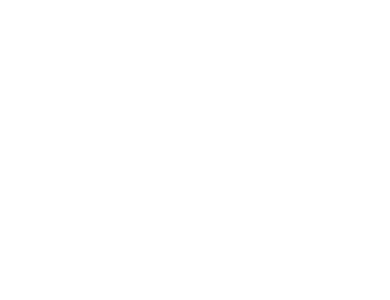
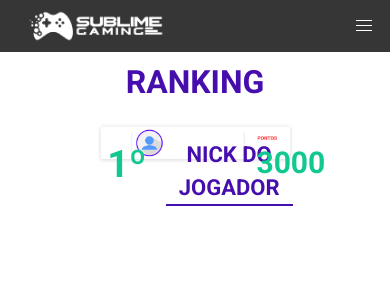
Before and after one commit to AndersonAlpin/projeto-tid-game, a Vue app in the folder frontend/: page /ranking in a window 390 px wide. Shown: the top 300 px of the page. Built offline with nearby package versions, Linux system fonts and the light colour scheme.

Commit message:
Ranking
Faltando responsividade

```diff
--- a/frontend/src/components/Cenario.vue
+++ b/frontend/src/components/Cenario.vue
@@ -59,7 +59,7 @@
 export default {
   data() {
     return {
-      index: 1,
+      index: 0,
       cenarios: [
         {
           // Alternativa 1
--- a/frontend/src/router/index.js
+++ b/frontend/src/router/index.js
@@ -4,6 +4,7 @@
 import Game from '../views/Game.vue'
 import Menu from '../views/Menu.vue'
 import About from '../views/About.vue'
+import Ranking from '../views/Ranking.vue'
 
 Vue.use(VueRouter)
 
@@ -28,6 +29,11 @@
     name: 'About',
     component: About
   },
+  {
+    path: '/ranking',
+    name: 'Ranking',
+    component: Ranking
+  },
 ]
 
 const router = new VueRouter({
--- a/frontend/src/views/About.vue
+++ b/frontend/src/views/About.vue
@@ -40,7 +40,7 @@
 };
 </script>
 
-<style>
+<style scoped>
 #about {
   text-align: center;
   min-width: 100vw;
--- /dev/null
+++ b/frontend/src/views/Ranking.vue
@@ -0,0 +1,89 @@
+<template>
+  <div id="ranking">
+    <Navbar />
+    <div class="title">RANKING</div>
+    <div class="imagem">
+      <div class="placar">
+        <b-image :src="require('@/assets/icons/placar.png')"></b-image>
+        <div class="posicao">1º</div>
+        <div class="nick">NICK DO JOGADOR</div>
+        <div class="pontos">3000</div>
+      </div>
+    </div>
+  </div>
+</template>
+
+<script>
+import Navbar from "@/components/Navbar.vue";
+
+export default {
+  components: { Navbar },
+};
+</script>
+
+<style>
+#ranking {
+  text-align: center;
+  min-width: 100vw;
+  min-height: 100vh;
+  color: #000;
+}
+
+div.title {
+  color: #470eae;
+  padding-top: 3%;
+}
+
+.imagem {
+  width: 100vw;
+  margin-top: 3%;
+  display: flex;
+  justify-content: center;
+}
+
+.placar {
+  position: relative;
+  width: 50%;
+}
+
+.posicao {
+  position: absolute;
+  width: 10%;
+  top: 30%;
+  left: 5%;
+
+  font-size: 38px;
+  font-weight: 700;
+  color: #11c891;
+}
+
+.nick {
+  position: absolute;
+  top: 34%;
+  left: 35%;
+
+  font-size: 22px;
+  font-weight: 700;
+  color: #470eae;
+  border-bottom: 2px solid #470eae;
+  text-transform: uppercase;
+}
+
+.pontos {
+  position: absolute;
+  font-weight: 700;
+  top: 40%;
+  left: 81.5%;
+
+  font-size: 30px;
+  font-weight: 700;
+  color: #11c891;
+}
+
+/* Media Screen */
+@media screen and (max-device-width: 700px) {
+  .placar {
+    width: 80%;
+  }
+}
+</style>
```
Also changed, not shown: frontend/src/assets/icons/placar.png (added).
